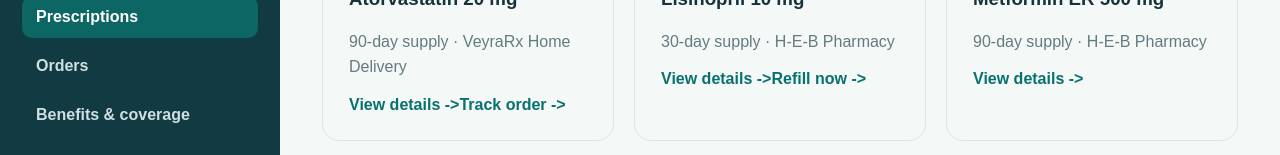
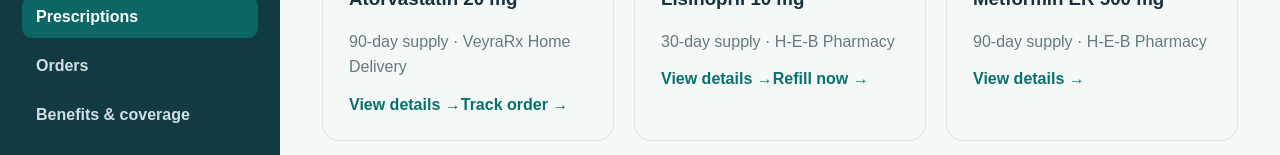
Before and after one commit to mbarsenas/VeyraRx, a Next.js app: page /dashboard/prescriptions in a window 1280 px wide. Shown: the part 311-466 px from the top of the page. Built offline with nearby package versions, Linux system fonts and the light colour scheme; no server answers.

Commit message:
Add PBM scenario context to prescriptions

```diff
--- a/app/dashboard/prescriptions/page.tsx
+++ b/app/dashboard/prescriptions/page.tsx
@@ -1,20 +1,27 @@
 import Link from "next/link";
 import MemberTopbar from "@/components/member/MemberTopbar";
+import PbmScenarioContext from "@/components/member/PbmScenarioContext";
 import { prescriptions } from "@/lib/mock-data/member";
+import { getPbmDemoScenario } from "@/lib/demo/pbm-scenarios";
 
-export default function PrescriptionsPage() {
+export default async function PrescriptionsPage({ searchParams }: { searchParams: Promise<{ scenario?: string }> }) {
+  const { scenario: scenarioId } = await searchParams;
+  const scenario = getPbmDemoScenario(scenarioId);
+  const suffix = scenarioId ? `?scenario=${scenario.id}` : "";
+
   return (
     <>
       <MemberTopbar eyebrow="Prescriptions" title="My prescriptions" description="View active medications, refill status, costs and prescription history." />
+      {scenarioId && <PbmScenarioContext scenario={scenario} />}
       <div className="infoGrid">
         {prescriptions.map((prescription) => (
           <article className="infoCard" key={prescription.id}>
             <span className={prescription.status === "Refill available" ? "statusChip attention" : prescription.status === "Processing" ? "statusChip processing" : "statusChip"}>{prescription.status}</span>
             <h3>{prescription.name} {prescription.strength}</h3>
             <p>{prescription.supply} · {prescription.pharmacy}</p>
-            <div className="cardActionRow">
-              <Link className="textButton" href={`/dashboard/prescriptions/${prescription.slug}`}>View details -&gt;</Link>
-              {prescription.primaryActionLabel !== "View details" ? <Link className="textButton" href={prescription.primaryActionHref}>{prescription.primaryActionLabel} -&gt;</Link> : null}
+            <div className="cardActionRow prescriptionActions">
+              <Link className="textButton" href={`/dashboard/prescriptions/${prescription.slug}${suffix}`}>View details <span aria-hidden="true">→</span></Link>
+              {prescription.primaryActionLabel !== "View details" ? <Link className="textButton" href={`${prescription.primaryActionHref}${prescription.primaryActionHref.includes("?") ? "&" : "?"}${scenarioId ? `scenario=${scenario.id}` : ""}`.replace(/\?$/, "")}>{prescription.primaryActionLabel} <span aria-hidden="true">→</span></Link> : null}
             </div>
           </article>
         ))}
```
